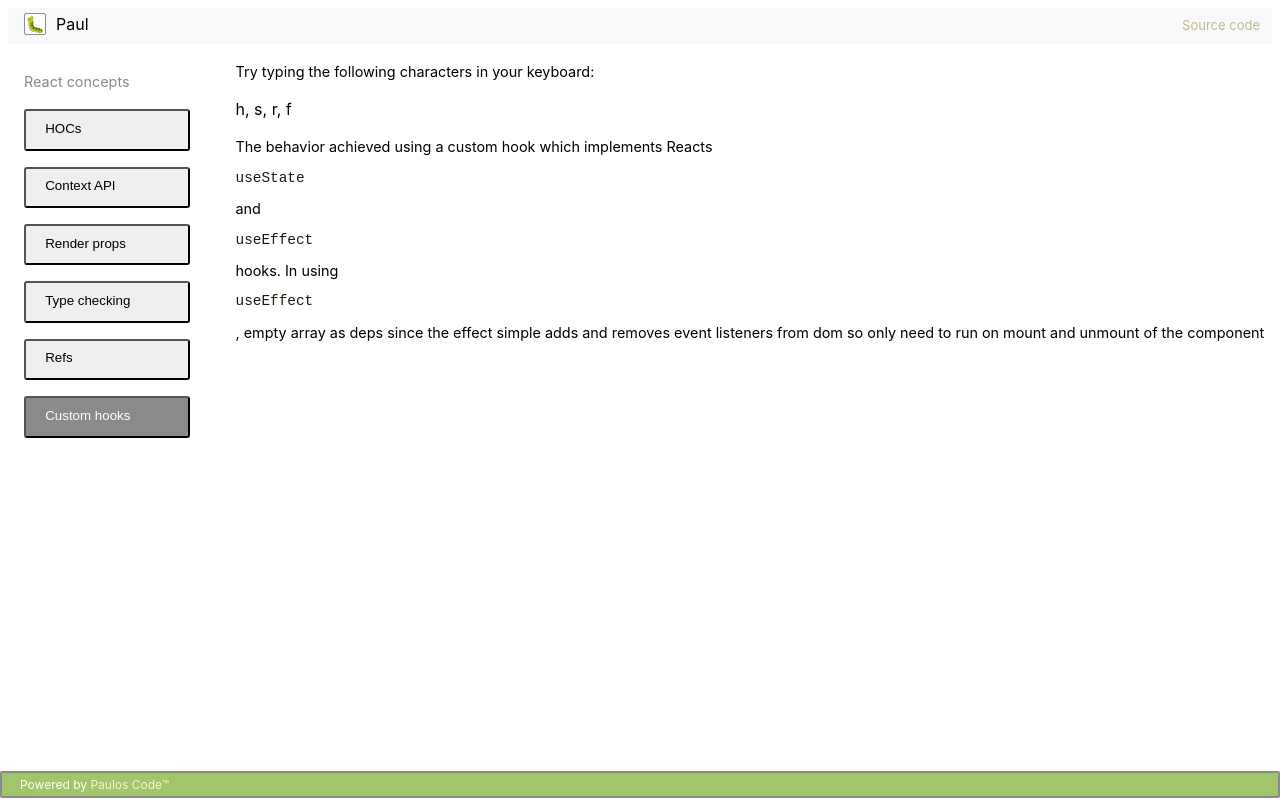
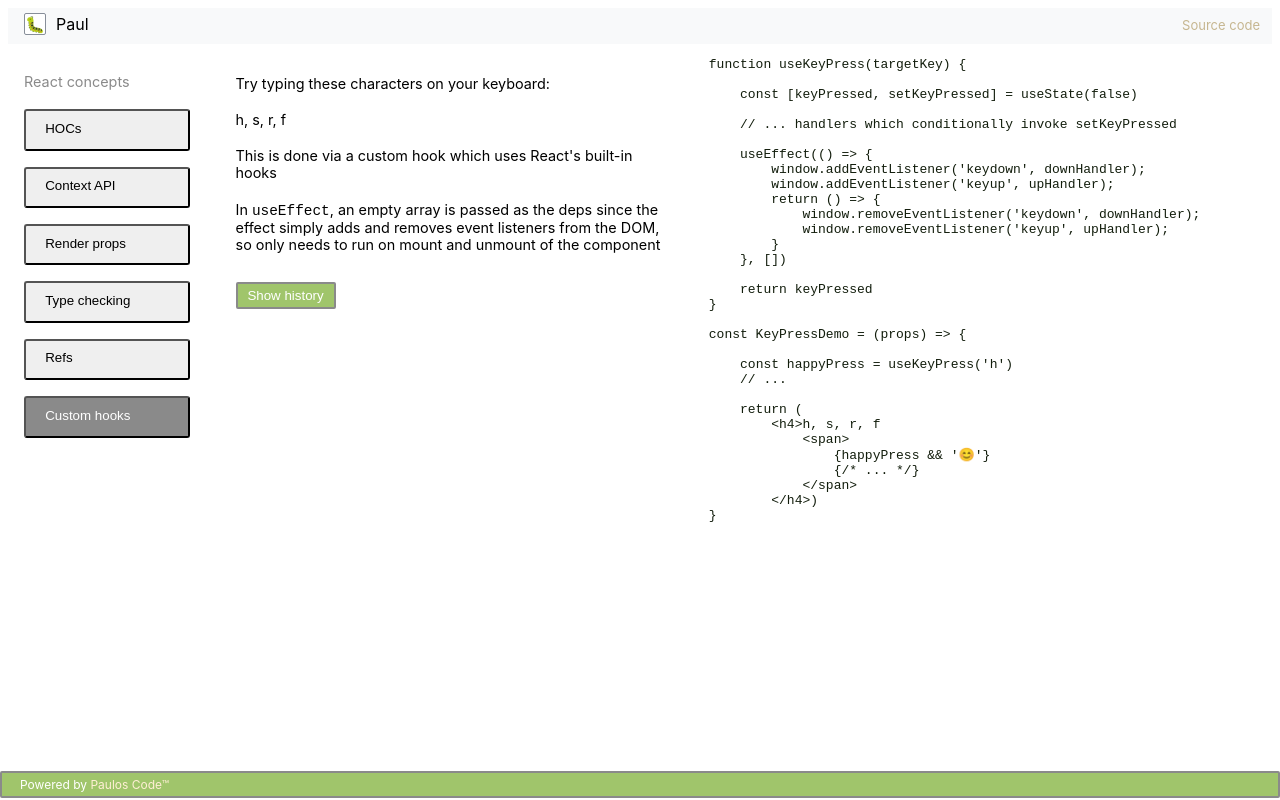
Before and after one commit to paulosjd/radnor, a React (Create React App) app: page / in a window 1280 px wide. Both pictures are taken after a click on the button "Custom hooks". Built offline with nearby package versions, Linux system fonts and the light colour scheme; the HTML template or start-up script is replaced by a standard one.

Commit message:
Update key_press_demo component

```diff
--- a/src/containers/key_press_demo.js
+++ b/src/containers/key_press_demo.js
@@ -1,32 +1,90 @@
-import React from "react";
+import React, {useContext, useEffect, useState} from "react";
+import ButtonOne from '../components/button_one'
 import useKeyPress from '../utils/key_press'
+import AppContext from "../store/context";
 
-function KeyPressDemo () {
+const KeyPressDemo = (props) => {
 
     const happyPress = useKeyPress('h');
     const sadPress = useKeyPress('s');
     const robotPress = useKeyPress('r');
     const foxPress = useKeyPress('f');
+    const [showPressed, setShowPressed] = useState(false);
+    const context = useContext(AppContext);
+
+    function downHandler({ key }) {
+        for (let [k, char] of [['h', '😊'], ['s', '😢'], ['r', '🤖'], ['f', '🦊']]) {
+            if (k === key) {
+                props.setKeyPressed(char)
+            }
+        }
+    }
+
+    useEffect(() => {
+        window.addEventListener('keydown', downHandler);
+        return () => {
+            window.removeEventListener('keydown', downHandler);
+        };
+    }, []);
+
+    let keyHistory;
+    if (showPressed) {
+        keyHistory = props.keyPressHistory.slice(-32)
+    }
 
     return (
-        <div>
-            <h4>Try typing the following characters in your keyboard:</h4>
-            <div>h, s, r, f</div>
-            <div>
-                {happyPress && '😊'}
-                {sadPress && '😢'}
-                {robotPress && '🤖'}
-                {foxPress && '🦊'}
+        <React.Fragment>
+            <div className='inline' style={{width: '34vw', marginTop: 12}}>
+                <h4>Try typing these characters on your keyboard:</h4>
+                <h4>h, s, r, f
+                    <span style={{paddingLeft: 20}}>
+                        {happyPress && '😊'}
+                        {sadPress && '😢'}
+                        {robotPress && '🤖'}
+                        {foxPress && '🦊'}
+                    </span>
+                </h4>
+                <h4>This is done via a custom hook which uses React's built-in hooks</h4>
+                <h4>
+                    In <code>useEffect</code>,
+                    an empty array is passed as the deps since the effect simply
+                    adds and removes event listeners from the DOM,
+                    so only needs to run on mount and unmount of the component
+                </h4>
+                <ButtonOne
+                    theme={context.theme}
+                    text={''.concat(!showPressed ? 'Show' : 'Hide',  ' history')}
+                    extraStyles={{cursor: 'pointer', padding: 4, width: 100, marginTop: 10}}
+                    clickHandler={() => setShowPressed(!showPressed)}
+                />
+                <h4>{keyHistory}</h4>
             </div>
-            <h4>
-                The behavior achieved using a custom hook which implements Reacts <pre>useState</pre> and
-                <pre>useEffect</pre> hooks. In using <pre>useEffect</pre>, empty array as deps since
-                the effect simple adds and removes event listeners from dom so only need to run
-                on mount and unmount of the component
-            </h4>
-
-
-        </div>
+            <div className='inline' style={{width: '44vw', float: 'right'}}>
+                <pre>
+                    function useKeyPress(targetKey) {'{\n\n'}
+                    {'    '}const [keyPressed, setKeyPressed] = useState(false){'\n\n'}
+                    {'    // ... handlers which conditionally invoke setKeyPressed \n\n'}
+                    {'    useEffect(() => {\n'}
+                    {'        window.addEventListener(\'keydown\', downHandler);\n'}
+                    {'        window.addEventListener(\'keyup\', upHandler);\n'}
+                    {'        return () => {\n'}
+                    {'            window.removeEventListener(\'keydown\', downHandler);\n'}
+                    {'            window.removeEventListener(\'keyup\', upHandler);\n        }\n'}
+                    {'    }, [])\n\n'}
+                    {'    return keyPressed\n}'}
+                    {'\n\nconst KeyPressDemo = (props) => {\n\n'}
+                    {'    '}const happyPress = useKeyPress('h'){'\n'}
+                    {'    // ...\n\n'}
+                    {'    return (\n'}
+                    {'        '}&lt;h4&gt;h, s, r, f{'\n'}
+                    {'            '}&lt;span&gt;{'\n'}
+                    {'                {happyPress && \'😊\'}\n'}
+                    {'                {/* ... */}\n'}
+                    {'            '}&lt;/span&gt;{'\n'}
+                    {'        '}&lt;/h4&gt;){'\n}\n'}
+                </pre>
+            </div>
+        </React.Fragment>
     )
 }
 
--- a/src/containers/main.js
+++ b/src/containers/main.js
@@ -7,6 +7,15 @@ import SearchForm from './search_form'
 import KeyPressDemo from './key_press_demo'
 
 class MainContainer extends Component {
+
+    state = {
+        keyPressHistory: ''
+    };
+
+    setKeyPressed(val) {
+        const k = this.state.keyPressHistory;
+        this.setState({...this.state, keyPressHistory: k + val})
+    }
 
     render() {
         let content;
@@ -24,7 +33,12 @@ class MainContainer extends Component {
                 content = <SearchForm />;
                 break;
             case 'use_effect':
-                content = <KeyPressDemo />
+                content = (
+                    <KeyPressDemo
+                        keyPressHistory={this.state.keyPressHistory}
+                        setKeyPressed={this.setKeyPressed.bind(this)}
+                    />
+                );
                 break;
             default:
                 content = <Summary />;
```
